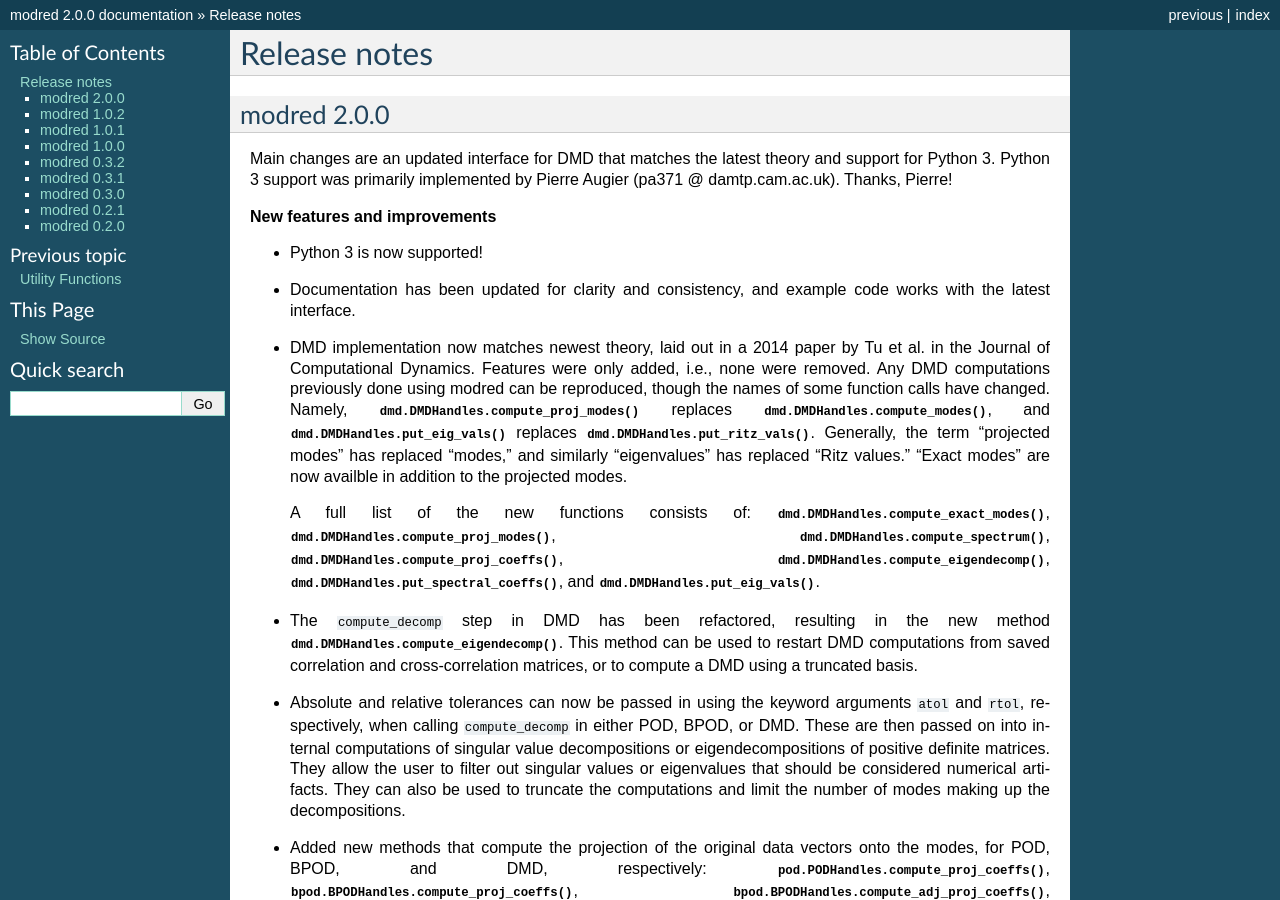
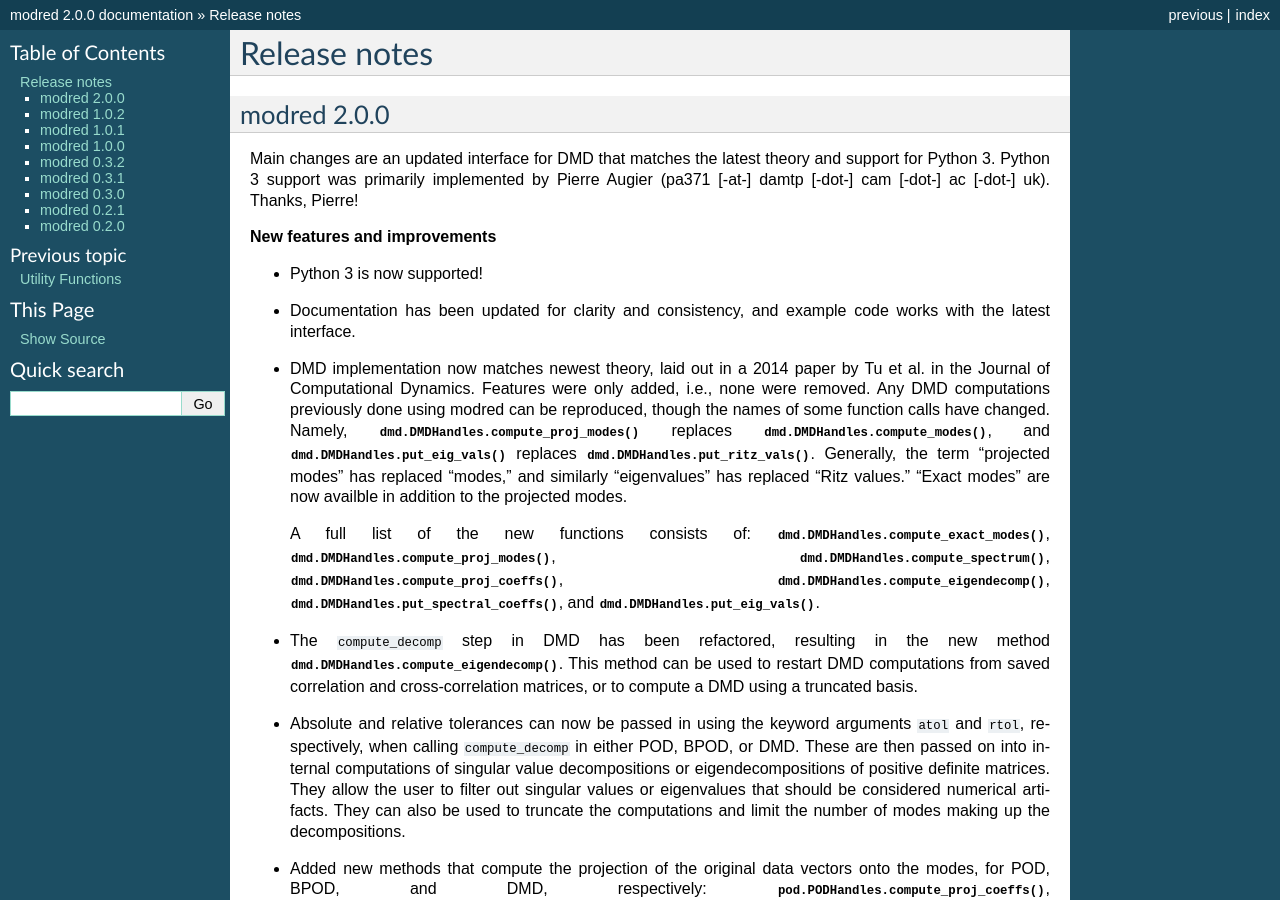
Before and after one commit to belson17/modred, a Sphinx documentation site: the page built from doc/release_notes.rst, in a window 1280 px wide and 900 px high. Built offline with Sphinx 7.4.7, drawn with Linux system fonts in a browser that asks for light colours; formulas are drawn with MathJax 3; the version number is read from the project's files by our own code.

Commit message:
Minor changes to release notes.

```diff
--- a/doc/release_notes.rst
+++ b/doc/release_notes.rst
@@ -8,7 +8,7 @@ modred 2.0.0
 
 Main changes are an updated interface for DMD that matches the latest theory
 and support for Python 3.  Python 3 support was primarily implemented by Pierre
-Augier (pa371 @ damtp.cam.ac.uk). Thanks, Pierre!
+Augier (pa371 [-at-] damtp [-dot-] cam [-dot-] ac [-dot-] uk). Thanks, Pierre!
 
 **New features and improvements**
 
```
